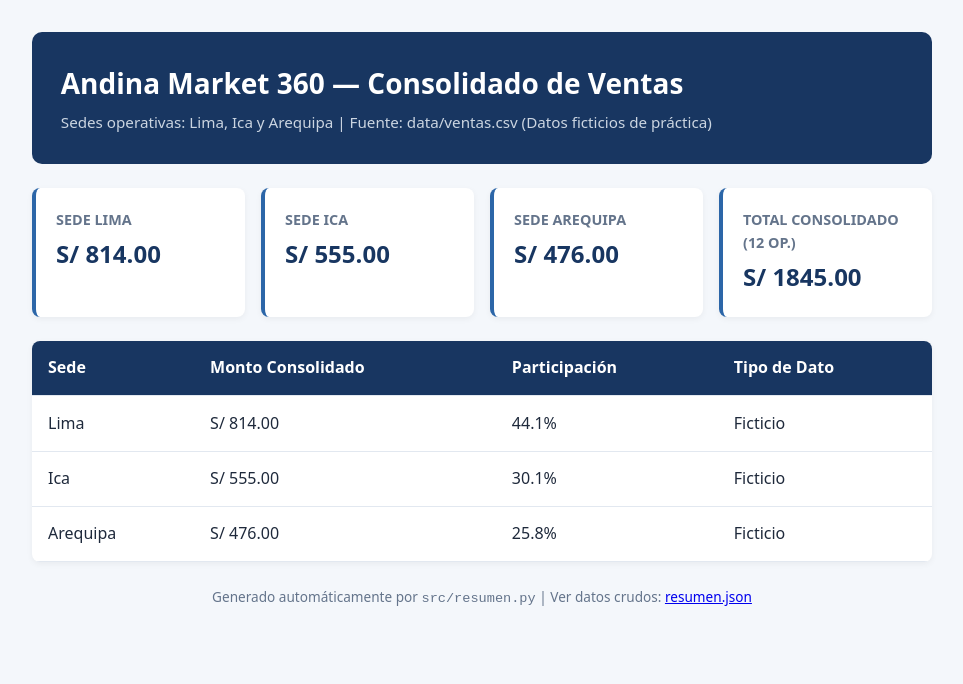
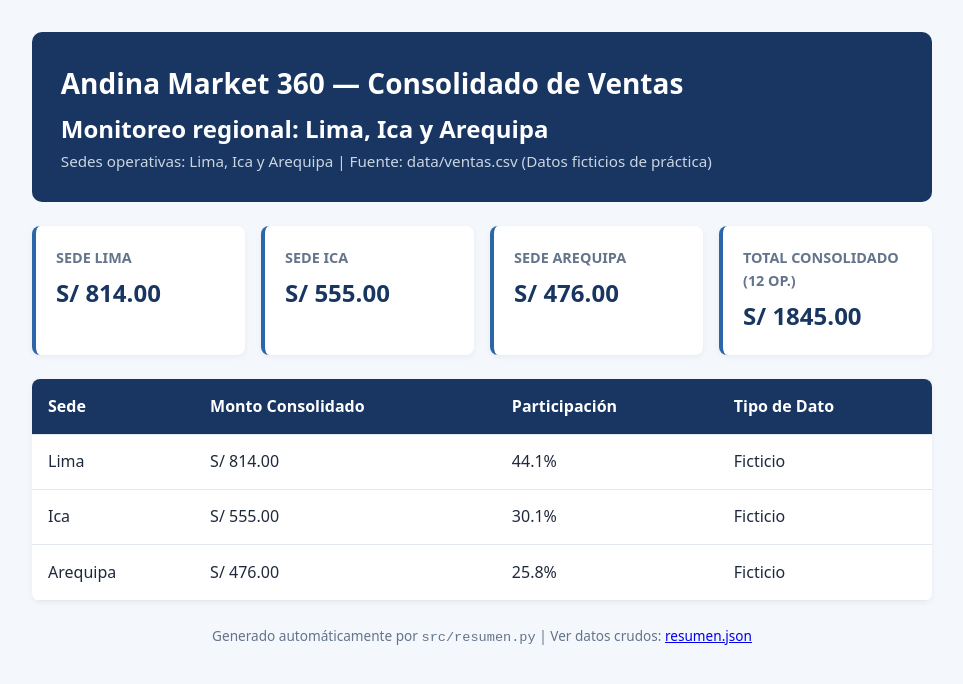
Before and after one commit to xammyr/andina-market-360, a plain HTML site: page docs/index.html in a window 1280 px wide. Shown: the whole page, without its empty margins (158-1121 px from the left). Drawn offline with Linux system fonts and the light colour scheme.

Commit message:
feat: agregar encabezado de sedes en panel web

```diff
--- a/docs/index.html
+++ b/docs/index.html
@@ -10,6 +10,7 @@
   <main class="container">
     <header>
       <h1>Andina Market 360 — Consolidado de Ventas</h1>
+      <h2>Monitoreo regional: Lima, Ica y Arequipa</h2>
       <p>Sedes operativas: Lima, Ica y Arequipa | Fuente: data/ventas.csv (Datos ficticios de práctica)</p>
     </header>
 
```
